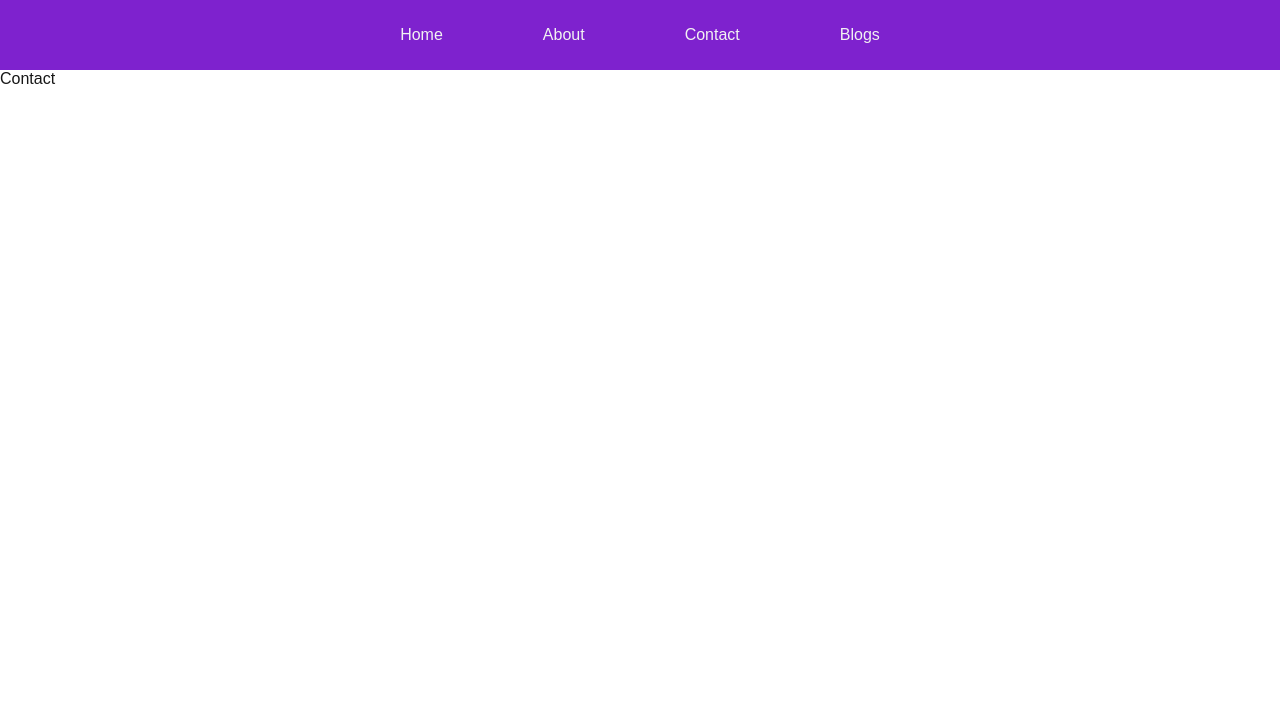
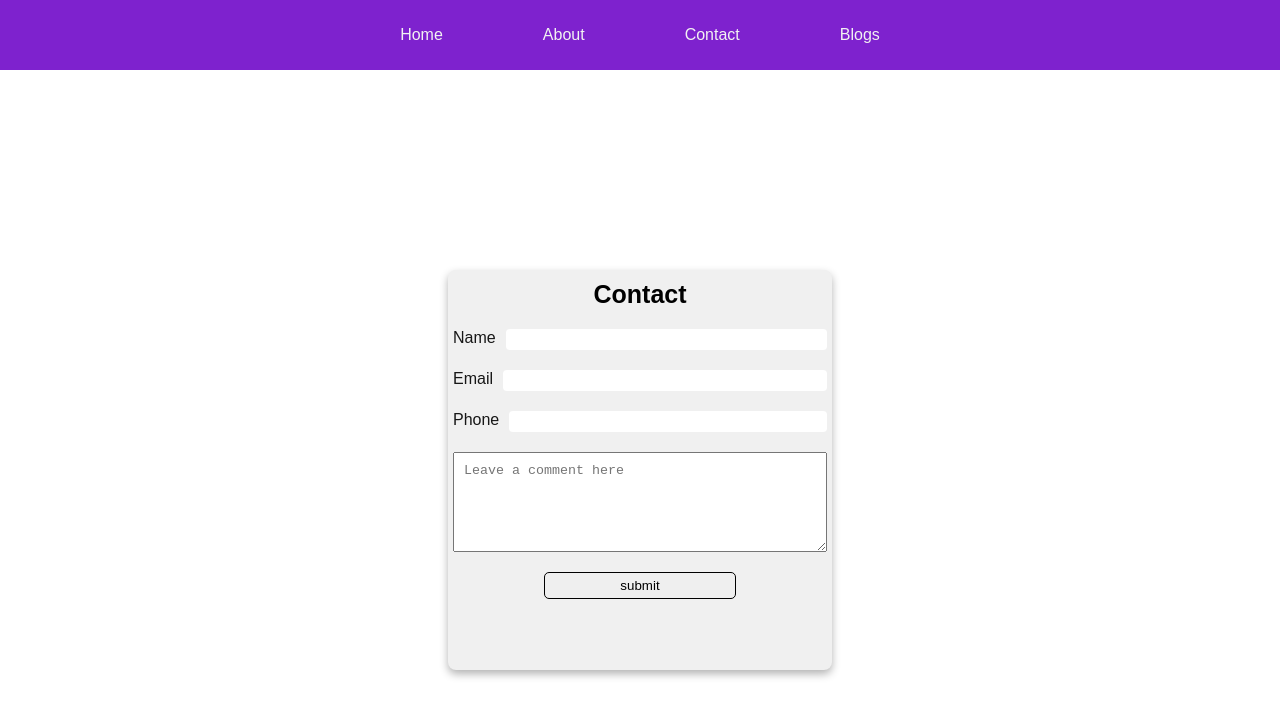
Before and after one commit to Chandrajeetyadav130/technicalblognextversion, a Next.js app: page /Contact in a window 1280 px wide. Shown: the top 716 px of the page. Built offline with nearby package versions, Linux system fonts and the light colour scheme.

Commit message:
contact page

```diff
--- a/next.config.mjs
+++ b/next.config.mjs
@@ -1,7 +1,7 @@
 /** @type {import('next').NextConfig} */
 const nextConfig = {
   reactStrictMode: true,
-  output: 'export',
+  // output: 'export',
   trailingSlash:true,
 
 };
--- a/src/pages/Contact.js
+++ b/src/pages/Contact.js
@@ -1,8 +1,65 @@
 import React from 'react'
+import { useState } from 'react'
+import axios from 'axios'
+import styles from "@/styles/Contact.module.css";
 
 const Contact = () => {
+  const [user, setUser] = useState({
+    name: "",
+    email: "",
+    phone: "",
+    desc: ""
+  })
+  const handleSubmit = (e) => {
+    e.preventDefault();
+    axios.post("http://localhost:3000/api/postContact/",
+
+      {
+        method: "POST",
+        headers: {
+          'Content-Type': 'application/json'
+        },
+        body: JSON.stringify(user)
+      }
+    ).then((val) => {
+      alert("Response submitted successfully ")
+    }).catch((error) => {
+      console.log(error)
+    })
+  }
+  const handleChange = (e) => {
+    const { name, value } = e.target;
+    setUser({ ...user, [name]: value })
+  }
   return (
-    <div>Contact</div>
+    <div className={styles.ContactContainer}>
+
+      <form onSubmit={handleSubmit} className={styles.formcontainer} >
+        <h1 className={styles.headings}>Contact</h1>
+
+        <div className={styles.inputcontainer}>
+          <label htmlFor='name'>Name</label>
+          <input className={styles.conntactInput} type='text' name='name' value={user.name} onChange={handleChange} />
+        </div>
+        <div className={styles.inputcontainer}>
+          <label htmlFor='email'>Email</label>
+          <input className={styles.conntactInput} type='text' id='email' name='email' value={user.email} onChange={handleChange} />
+
+        </div>
+        <div className={styles.inputcontainer}>
+          <label>Phone</label>
+          <input className={styles.conntactInput} type='number' id='phone' name='phone' value={user.phone} onChange={handleChange} />
+        </div>
+        <div className={styles.inputcontainer}>
+          <textarea className={styles.contactTextArea} name='desc' placeholder="Leave a comment here" value={user.desc} onChange={handleChange} id="desc" />
+
+        </div>
+        <div className={styles.contactBtncontainer}>
+          <button className={styles.contactBtn} type='text'>submit</button>
+        </div>
+      </form>
+    </div>
+
   )
 }
 
--- /dev/null
+++ b/src/pages/api/postContact.js
@@ -0,0 +1,38 @@
+import fs from 'fs';
+import path from 'path';
+
+export default function handler(req, res) {
+    if (req.method === 'POST') {
+        try {
+            const userData = req.body; // Get the data from the request body
+
+            // Specify the path of the file you want to read from
+            const filePath = path.join(process.cwd(), 'src', 'contactdata', 'existingData.txt');
+
+            // Ensure the file exists before reading it
+            if (fs.existsSync(filePath)) {
+                // Read the file contents
+                const fileContent = fs.readFileSync(filePath, 'utf-8');
+                // console.log('File Content:', fileContent);
+            } else {
+                console.log('File does not exist, skipping reading');
+            }
+
+            // Specify the path where the new file will be written
+            const newFilePath = path.join(process.cwd(), 'src', 'contactdata', `userData-${Date.now()}.txt`);
+
+            // Write the user's data to the new file
+            fs.writeFileSync(newFilePath, JSON.stringify(userData, null, 2), 'utf-8');
+
+            // Send a success response back to the client
+            res.status(200).json({ message: 'Data written to file successfully', filePath: newFilePath });
+        } catch (error) {
+            // Catch any errors that occur during file operations
+            console.error('Error writing file:', error);
+            res.status(500).json({ error: 'Failed to write data to file', details: error.message });
+        }
+    } else {
+        // Only allow POST requests
+        res.status(405).json({ message: 'Method not allowed' });
+    }
+}
--- /dev/null
+++ b/src/styles/Contact.module.css
@@ -0,0 +1,84 @@
+.ContactContainer {
+    width: 100%;
+    height: 100vh;
+    display: flex;
+    justify-content: center;
+    align-items: center;
+}
+
+.headings {
+    text-align: center;
+    margin: 10px 10px;
+    color: #000;
+    font-size: 25px;
+}
+
+.contactTextArea {
+    width: 100%;
+    min-height: 100px;
+    padding: 10px;
+}
+
+.contactBtn {
+    width: 50%;
+    padding: 5px 5px;
+    border-radius: 5px;
+    border: 1px solid black;
+    margin: 10px 10px;
+}
+.contactBtn:hover{
+    background-color: green;
+    color: white;
+    border: 1px solid white;
+}
+
+.contactBtncontainer {
+    display: flex;
+    justify-content: center;
+    align-items: center;
+}
+
+.formcontainer {
+    width: 30%;
+    min-height: 50vh;
+
+    background-color: #f0f0f0;
+    border-radius: 8px;
+    box-shadow: 0 4px 8px rgba(0, 0, 0, 0.3);
+}
+
+.formcontainer:hover {
+    box-shadow: 0 7px 6px rgba(0, 0, 0, 0.1);
+
+}
+
+.inputcontainer {
+    display: flex;
+    padding: 10px 5px;
+    gap: 10px;
+}
+
+.conntactInput {
+    width: 100%;
+    border-radius: 4px;
+    border-style: none;
+    padding: 3px 3px;
+}
+
+@media(max-width:1100px) {
+    .formcontainer {
+        width: 40%;
+    }
+}
+
+@media(max-width:768px) {
+    .formcontainer {
+        width: 60%;
+    }
+}
+
+@media(max-width:600px) {
+    .formcontainer {
+        width: 80%;
+    }
+}
--- a/src/styles/Home.module.css
+++ b/src/styles/Home.module.css
@@ -139,7 +139,7 @@ a.secondary {
   list-style: none;
   color:#f2f2f2;
   position: relative;
-  padding: 10px 0;
+  padding: 4px 0;
 
 }
 .mainnav ul li::before {
```
Also changed, not shown: src/contactdata/userData-1728983442648.txt (added), src/contactdata/userData-1728983709455.txt (added), src/contactdata/userData-1728983796002.txt (added), src/contactdata/userData-1728986523975.txt (added), src/contactdata/userData-1728998985064.txt (added), src/contactdata/userData-1728999124204.txt (added), src/contactdata/userData-1729002178262.txt (added).
